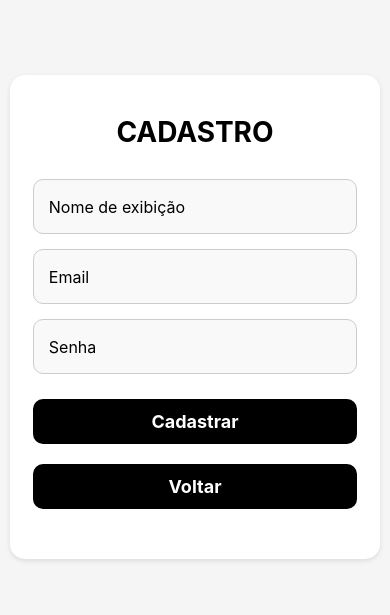
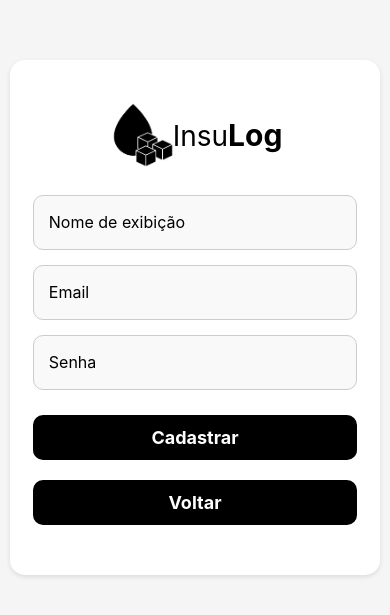
Before and after one commit to LTilio/InsuLogApp, a React Native app in the folder InsuLog/: screen /StackSignUpScreen in a window 390 px wide. Shown: the part 105-720 px from the top of the page. Built offline with nearby package versions, Linux system fonts and the light colour scheme; no server answers.

Commit message:
Fix: Ajuste no estilo e correção na exibição das horas

```diff
--- a/InsuLog/app.json
+++ b/InsuLog/app.json
@@ -4,11 +4,11 @@
     "slug": "InsuLog",
     "version": "1.0.0",
     "orientation": "portrait",
-    "icon": "./assets/icon.png",
+    "icon": "./assets/InsuLogLogo.png",
     "userInterfaceStyle": "light",
     "newArchEnabled": true,
     "splash": {
-      "image": "./assets/splash-icon.png",
+      "image": "./assets/InsuLogLogo.png",
       "resizeMode": "contain",
       "backgroundColor": "#ffffff"
     },
@@ -18,13 +18,13 @@
     "android": {
       "versionCode": 1,
       "adaptiveIcon": {
-        "foregroundImage": "./assets/adaptive-icon.png",
+        "foregroundImage": "./assets/InsuLogLogo.png",
         "backgroundColor": "#ffffff"
       },
       "package": "com.ltilio.InsuLog"
     },
     "web": {
-      "favicon": "./assets/favicon.png"
+      "favicon": "./assets/InsuLogLogo.png"
     },
     "extra": {
       "eas": {
--- /dev/null
+++ b/InsuLog/src/@types/image.d.ts
@@ -0,0 +1 @@
+declare module "*.png"
--- a/InsuLog/src/components/GlucoseForm.tsx
+++ b/InsuLog/src/components/GlucoseForm.tsx
@@ -180,6 +180,6 @@ const styles = StyleSheet.create({
     fontSize: 18, // Aumentei o tamanho da fonte
   },
   submitButtonDisabled: {
-    backgroundColor: "#d0b1e0", // Cor de fundo mais clara para o estado desabilitado
+    backgroundColor: "#ccc", // Cor de fundo mais clara para o estado desabilitado
   },
 });
--- a/InsuLog/src/components/GlucoseList.tsx
+++ b/InsuLog/src/components/GlucoseList.tsx
@@ -15,6 +15,7 @@ export const GlucoseLogList = ({ userId }: GlucoseLogListProps) => {
     const formattedTime = date.toLocaleTimeString("pt-BR", {
       hour: "2-digit",
       minute: "2-digit",
+      timeZone: "America/Sao_Paulo", // Ajustando para o fuso horário de São Paulo (UTC-3)
     });
 
     return (
--- /dev/null
+++ b/InsuLog/src/components/HeaderTitleComponent.tsx
@@ -0,0 +1,34 @@
+import { Image, Text, View } from "react-native";
+import logo from "../../assets/InsuLogLogo.png";
+
+interface HeaderTitleProps {
+  userName: string;
+}
+
+export const HeaderTitleComponent = ({ userName }: HeaderTitleProps) => {
+  return (
+    <View
+      style={{
+        flexDirection: "row",
+        justifyContent: "space-between",
+        alignItems: "center",
+        width: "100%",
+      }}
+    >
+      <View
+        style={{
+          flexDirection: "row",
+          alignItems: "center",
+        }}
+      >
+        <Image source={logo} style={{ width: 40, height: 40, marginRight: -2 }} />
+        <Text style={{ fontSize: 18 }}>
+          Insu
+          <Text style={{ fontWeight: "bold", fontSize: 20 }}>Log</Text>
+        </Text>
+      </View>
+
+      <Text style={{ fontWeight: "bold", fontSize: 16 }}>{userName}</Text>
+    </View>
+  );
+};
--- a/InsuLog/src/hooks/useInsertDoument.tsx
+++ b/InsuLog/src/hooks/useInsertDoument.tsx
@@ -41,7 +41,8 @@ export const useInsertDocument = (docCollection: string) => {
     await minLoaderTime(1000);
 
     try {
-      const newDocument = { ...doc, createdAt: Timestamp.now() };
+      const localDate = new Date(); // Gera a data no fuso horário local
+      const newDocument = { ...doc, createdAt: Timestamp.fromDate(localDate) };
       const insertedDocument = await addDoc(collection(db, docCollection), newDocument);
       dispatch({ type: "INSERTED", payload: insertedDocument });
     } catch (error) {
--- a/InsuLog/src/routes/TabRoutes.tsx
+++ b/InsuLog/src/routes/TabRoutes.tsx
@@ -5,6 +5,8 @@ import { InfoScreen } from "../screens/InfoScreen";
 import { LogoutScreen } from "../screens/LogoutScreen";
 import { Keyboard } from "react-native";
 import { useEffect, useState } from "react";
+import { useAuthContext } from "../context/AuthContext";
+import { HeaderTitleComponent } from "../components/HeaderTitleComponent";
 
 export type RootTabParamsList = {
   TabHomeScreen: undefined;
@@ -17,6 +19,7 @@ const tab = createBottomTabNavigator<RootTabParamsList>();
 
 export function TabRoutes() {
   const [isKeyboardVisible, setIsKeyboardVisible] = useState(false);
+  const { user } = useAuthContext();
 
   useEffect(() => {
     const keyboardDidShowListener = Keyboard.addListener("keyboardDidShow", () => {
@@ -59,6 +62,7 @@ export function TabRoutes() {
         name="TabHomeScreen"
         component={HomeScreen}
         options={{
+          headerTitle: () => <HeaderTitleComponent userName={user?.displayName || "Nome do Usuário"} />,
           tabBarIcon: () => <Feather name="home" size={35} color="black" />,
           title: "Home",
         }}
@@ -67,6 +71,7 @@ export function TabRoutes() {
         name="TabInfo"
         component={InfoScreen}
         options={{
+          headerTitle: () => <HeaderTitleComponent userName={"Historico"} />,
           tabBarIcon: () => <Feather name="alert-circle" size={35} color="black" />,
           title: "Historico",
         }}
--- a/InsuLog/src/screens/LoginScreen.tsx
+++ b/InsuLog/src/screens/LoginScreen.tsx
@@ -1,11 +1,11 @@
-import { StyleSheet, Text, View, ScrollView, KeyboardAvoidingView, SafeAreaView, Platform } from "react-native";
+import { StyleSheet, Text, View, ScrollView, KeyboardAvoidingView, SafeAreaView, Platform, Image } from "react-native";
 import { InputComponent } from "../components/InputComponent";
 import { useState } from "react";
 import { ButtonComponent } from "../components/ButtonComponent";
 import { useAuthContext } from "../context/AuthContext";
 import { Loader } from "../components/Loader";
 import { useNavigation } from "@react-navigation/native";
-
+import logo from "../../assets/InsuLogLogo.png";
 export function LoginScreen() {
   const [email, setEmail] = useState("");
   const [password, setPassword] = useState("");
@@ -32,13 +32,24 @@ export function LoginScreen() {
   };
 
   return (
-    <KeyboardAvoidingView
-      style={styles.innerContainer}
-      behavior={Platform.OS === "ios" ? "padding" : "height"}
-    >
+    <KeyboardAvoidingView style={styles.innerContainer} behavior={Platform.OS === "ios" ? "padding" : "height"}>
       <ScrollView contentContainerStyle={styles.scrollContainer}>
         <View style={styles.container}>
-          <Text style={styles.title}>InsuLog</Text>
+          <View
+            style={{
+              flexDirection: "row",
+              alignItems: "center",
+              justifyContent: 'center',
+              marginBottom:25,
+            }}
+          >
+            <Image source={logo} style={{ width: 70, height: 70, marginRight: -5 }} />
+            <Text style={{ fontSize: 28 }}>
+              Insu
+              <Text style={{ fontWeight: "bold", fontSize: 30 }}>Log</Text>
+            </Text>
+          </View>
+
           <InputComponent placeHolder="Email" value={email} inputtype={false} handleonChange={setEmail} />
           <InputComponent placeHolder="Senha" value={password} inputtype={true} handleonChange={setPassword} />
           {(inputError || error) && <Text style={styles.errorText}>{inputError || error}</Text>}
--- a/InsuLog/src/screens/SignUpSreen.tsx
+++ b/InsuLog/src/screens/SignUpSreen.tsx
@@ -3,6 +3,7 @@ import { useAuthContext } from "../context/AuthContext";
 import { AppUser } from "../@types/fireStore";
 import {
   Button,
+  Image,
   Keyboard,
   KeyboardAvoidingView,
   Platform,
@@ -19,7 +20,7 @@ import { InputComponent } from "../components/InputComponent";
 import { ButtonComponent } from "../components/ButtonComponent";
 import { Loader } from "../components/Loader";
 import { useNavigation } from "@react-navigation/native";
-
+import logo from "../../assets/InsuLogLogo.png";
 export function SignUpScreen() {
   const { signUp, loading, error } = useAuthContext();
 
@@ -55,7 +56,21 @@ export function SignUpScreen() {
     <KeyboardAvoidingView style={styles.outerContainer} behavior={Platform.OS === "ios" ? "padding" : "height"}>
       <ScrollView contentContainerStyle={styles.scrollContainer}>
         <View style={styles.container}>
-          <Text style={styles.title}>CADASTRO</Text>
+          <View
+                      style={{
+                        flexDirection: "row",
+                        alignItems: "center",
+                        justifyContent: 'center',
+                        marginBottom:25,
+                      }}
+                    >
+                      <Image source={logo} style={{ width: 70, height: 70, marginRight: -5 }} />
+                      <Text style={{ fontSize: 28 }}>
+                        Insu
+                        <Text style={{ fontWeight: "bold", fontSize: 30 }}>Log</Text>
+                      </Text>
+                    </View>
+          {/* <Text style={styles.title}>Cadastro:</Text> */}
           <InputComponent
             placeHolder="Nome de exibição"
             value={displayName}
@@ -98,11 +113,13 @@ const styles = StyleSheet.create({
     elevation: 3,
     alignItems: "center",
   },
-  title: {
-    fontSize: 28,
-    fontWeight: "bold",
-    marginBottom: 30,
-  },
+  // title: {
+  //   fontSize: 20,
+  //   fontWeight: "bold",
+  //   marginBottom: 10,
+  //   alignSelf: 'flex-start',
+  //   paddingLeft: 20,
+  // },
   errorText: {
     color: "red",
     marginVertical: 10,
```
Also changed, not shown: InsuLog/src/components/CardLatestRegister.tsx (+17 -7 lines), InsuLog/src/screens/HomeScreen.tsx (+20 -19 lines), InsuLog/assets/InsuLogLogo.png (added).
